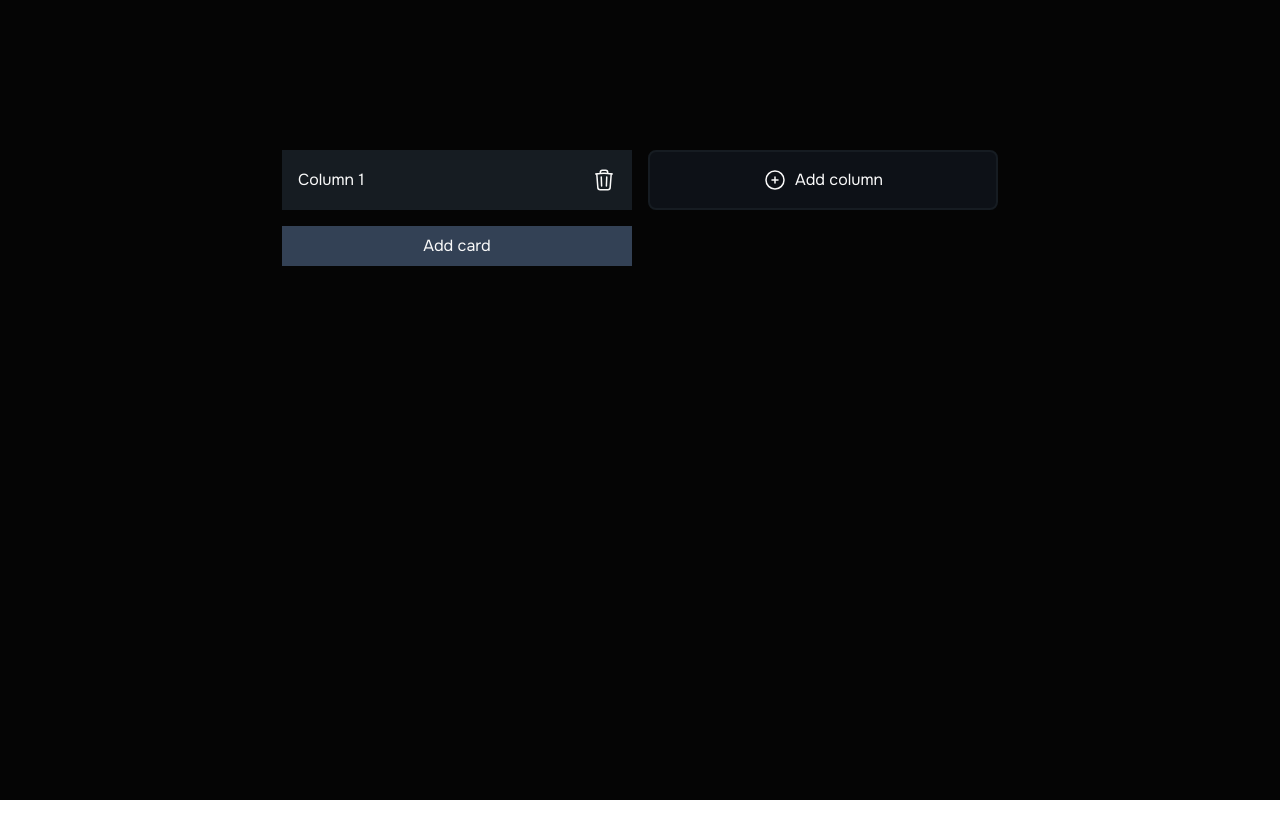
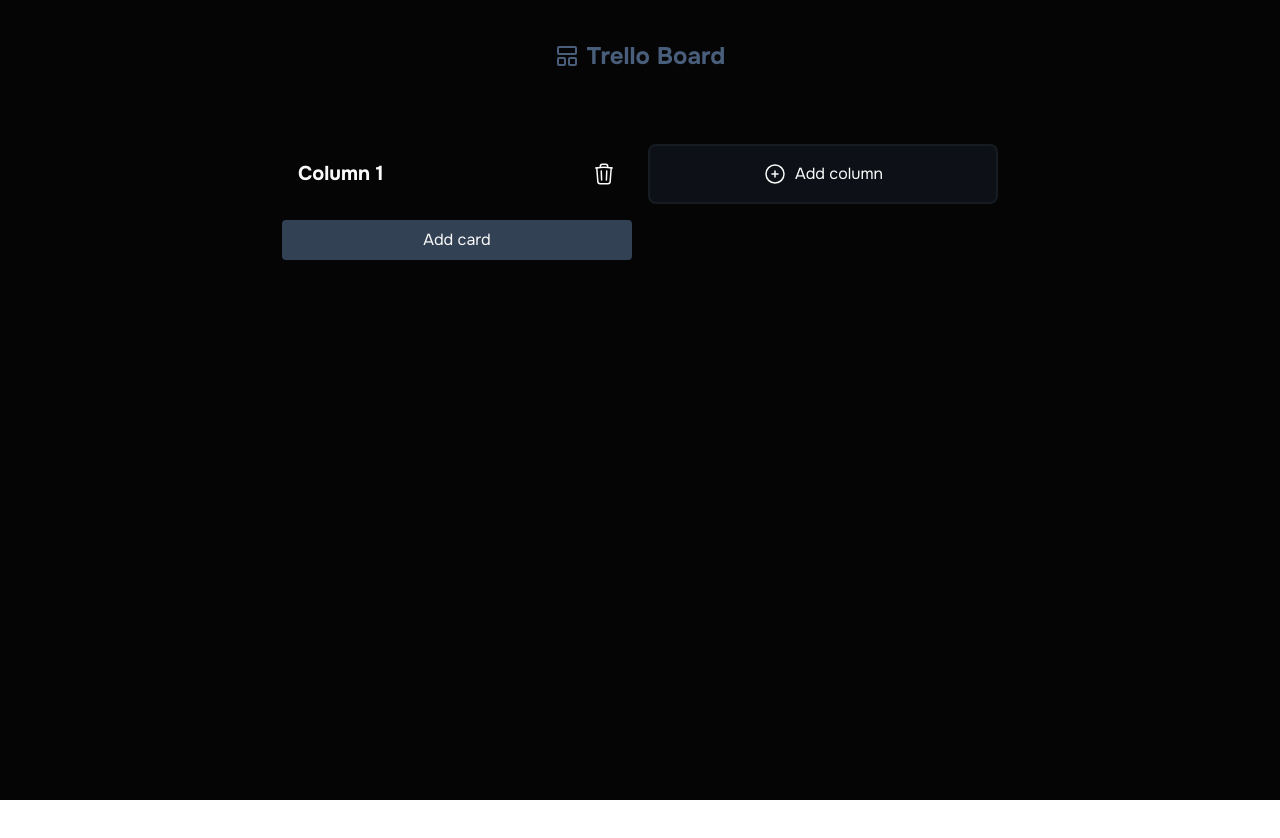
Before and after one commit to afordigital/trello-board, a React (Vite) app: page / in a window 1280 px wide. Both pictures are taken after a click on the button "Add column". Shown: the top 838 px of the page. Before the commit the page ends 800 px from the top, so only its background shows below. Built offline with nearby package versions, Linux system fonts and the light colour scheme.

Commit message:
refactor: add styles

```diff
--- a/src/App.tsx
+++ b/src/App.tsx
@@ -1,10 +1,15 @@
 import { KanbanBoard } from './components/KanbanBoard'
+import { LayoutPanelTop } from 'lucide-react'
 
 function App () {
   return (
-    <div className='w-screen h-screen font-onest flex justify-center items-center bg-[#050505] text-customWhite'>
+    <main className='w-screen h-screen font-onest flex flex-col items-center bg-[#050505] text-customWhite'>
+      <h1 className='text-[#485E7A] py-10 text-2xl font-bold flex items-center justify-center'>
+        <LayoutPanelTop className='mr-2' />
+        Trello Board
+      </h1>
       <KanbanBoard />
-    </div>
+    </main>
   )
 }
 
--- a/src/components/CardContainer.tsx
+++ b/src/components/CardContainer.tsx
@@ -1,4 +1,4 @@
-import { useRef } from 'react'
+import { useRef, useState } from 'react'
 import { Minus } from 'lucide-react'
 import { Card, Id } from '../types'
 import { useColumns } from './store/useColumns'
@@ -11,6 +11,8 @@ interface CardProps {
 }
 
 export const CardContainer = (props: CardProps) => {
+  const [isImgHovered, setIsImgHovered] = useState(false)
+
   const { id, title, description, srcImage } = props.card
 
   const { editCardTitle, editCardDescription, addCardImage, deleteCard } =
@@ -79,29 +81,34 @@ export const CardContainer = (props: CardProps) => {
       }}
       className='h-fit w-full gap-y-4 p-4 bg-mainBackgroundColor border-2 border-columnBackgroundColor rounded-md flex flex-col'
     >
-      <label className='w-full flex'>
+      <label className='w-full flex items-center'>
         <input
           value={title}
           onChange={e => handleTitleChange(e.target.value)}
-          className='bg-[#1E2733] px-4 pt-2 flex-1'
+          className='bg-[#1E2733] rounded-[4px] mr-2 px-4 pt-2 flex-grow'
         />
-        <Minus onClick={handleDeleteCard} />
+        <Minus onClick={handleDeleteCard} className='cursor-pointer' />
       </label>
 
       <label>
         <textarea
           value={description}
           onChange={e => handleDescriptionChange(e.target.value)}
-          className='bg-[#1E2733] text-customWhite h-[100px] w-full'
+          className='bg-[#1E2733] rounded-[4px] text-customWhite h-[100px] w-full'
         />
       </label>
 
-      {srcImage !== '' && (
+      <div
+        className='relative'
+        onMouseEnter={() => setIsImgHovered(true)}
+        onMouseLeave={() => setIsImgHovered(false)}
+      >
+        {srcImage !== '' && isImgHovered && (
           <button
             onClick={() => {
               deleteImage()
             }}
-          className='bg-[#1E2733] py-2 hover:bg-slate-700'
+            className='absolute top-0 left-0 right-0 z-20 bg-[#1E2733] rounded-[4px] py-2 hover:bg-slate-700'
           >
             Delete
           </button>
@@ -114,5 +121,6 @@ export const CardContainer = (props: CardProps) => {
           style={{ display: srcImage ? 'block' : 'none' }}
         />
       </div>
+    </div>
   )
 }
--- a/src/components/ColumnContainer.tsx
+++ b/src/components/ColumnContainer.tsx
@@ -52,26 +52,26 @@ export const ColumnContainer = (props: Props) => {
       <div
         {...attributes}
         {...listeners}
-        className='flex p-4 mb-4 h-[60px] flex items-center justify-between bg-columnBackgroundColor'
+        className='flex p-4 mb-4 h-[60px] flex items-center justify-between'
       >
-        <label>
+        <label className='flex items-center'>
           <input
             type='text'
             value={column.title}
             onChange={e => onInputChange(e.target.value)}
-            className='bg-columnBackgroundColor'
+            className='bg-transparent text-xl font-bold'
           />
+          {column.cards.length > 0 && (
+            <p className='bg-slate-7 p-1 w-[30px] text-md text-center rounded-full'>
+              {column.cards.length}
+            </p>
+          )}
         </label>
-        {column.cards.length > 0 && (
-          <p className='bg-slate-7 p-1 w-[30px] text-center rounded-full'>
-            {column.cards.length}
-          </p>
-        )}
         <button
           onClick={() => {
             deleteColumn(column.id)
           }}
-          className='bg-columnBackgroundColor'
+          className='bg-transparent'
         >
           <TrashIcon />
         </button>
@@ -82,7 +82,7 @@ export const ColumnContainer = (props: Props) => {
           onClick={() => {
             addNewCard()
           }}
-          className='bg-slate-7 h-fit p-2'
+          className='bg-slate-7 rounded-[4px] h-fit p-2'
         >
           Add card
         </button>
--- a/src/components/KanbanBoard.tsx
+++ b/src/components/KanbanBoard.tsx
@@ -76,7 +76,7 @@ export const KanbanBoard = () => {
         onDragStart={onDragStart}
         onDragEnd={onDragEnd}
       >
-        <div className='m-auto flex min-h-screen w-full items-center overflow-x-auto overflow-y-hidden px-[40px]'>
+        <div className='m-auto flex min-h-screen w-full mt-8 overflow-x-auto overflow-y-hidden px-[40px]'>
           <div className='flex'>
             <SortableContext items={columnsId}>
               <div className='flex gap-x-4'>
```
Also changed, not shown: 1 other file (tests, documents, lock files or other folders). Lines whose indentation alone changed are shown as unchanged.
